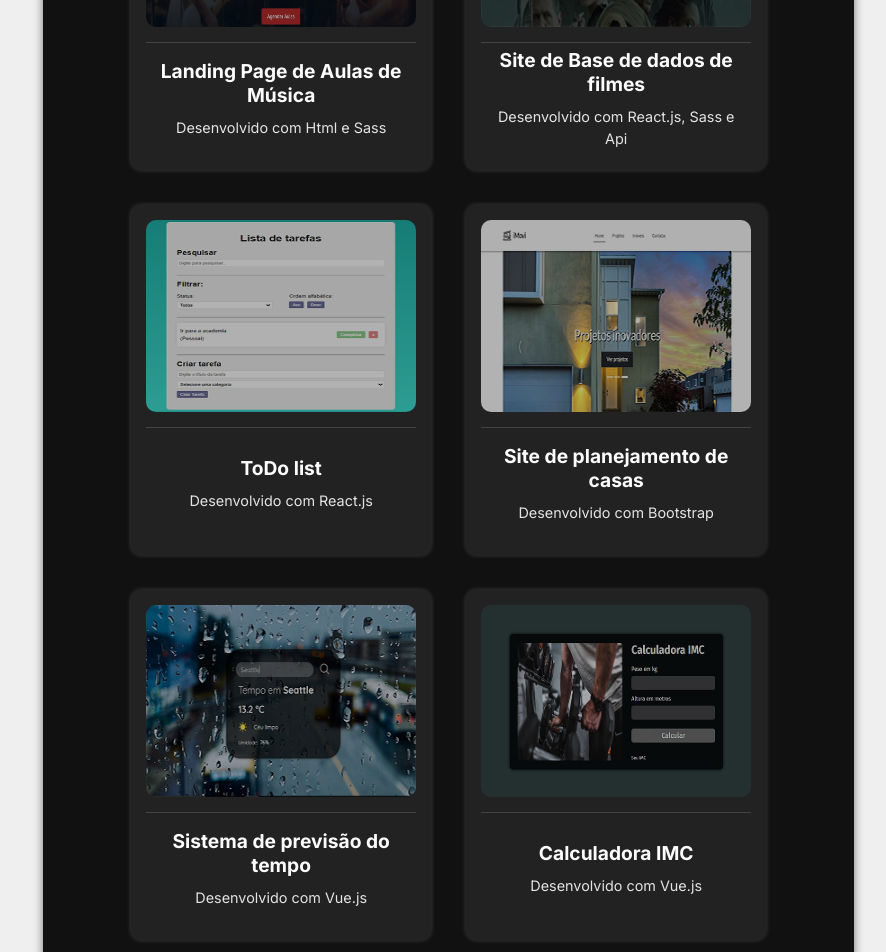
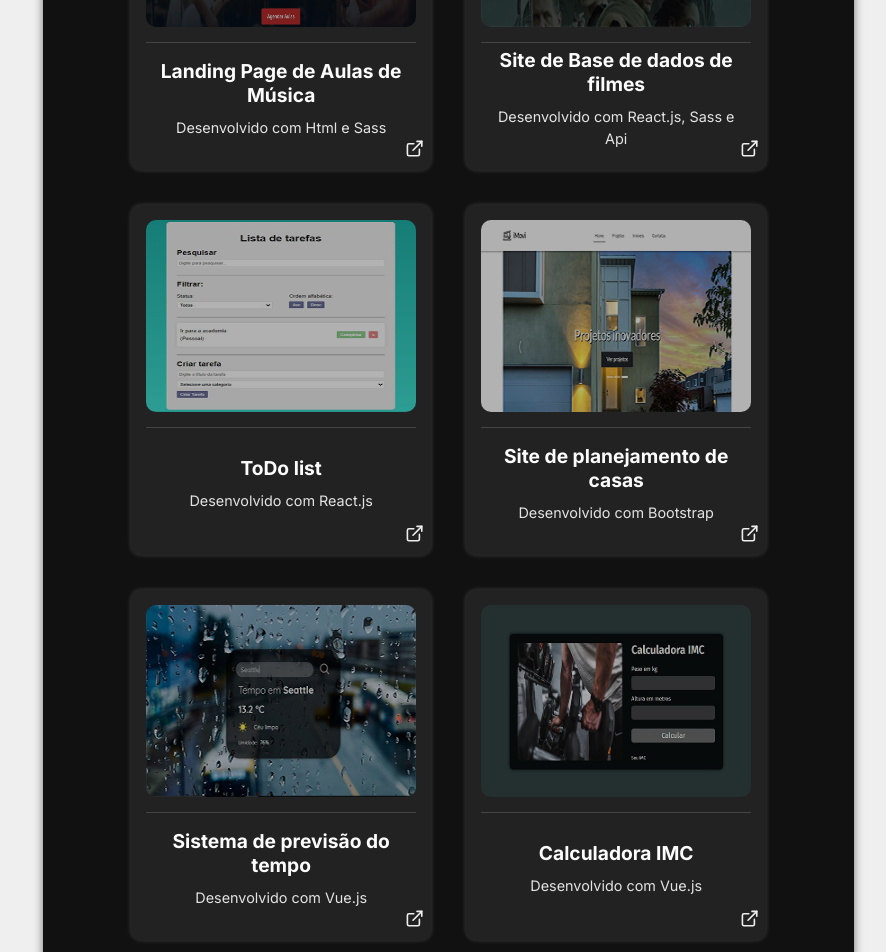
Before and after one commit to diogenesdev7/meuportfolio, a React (Vite) app: page / in a window 1280 px wide. Shown: the part 1280-2232 px from the top of the page, without its empty margins (394-1280 px from the left). Built offline with nearby package versions, Linux system fonts and the light colour scheme.

Commit message:
update links git

```diff
--- a/src/components/Projetos.jsx
+++ b/src/components/Projetos.jsx
@@ -7,6 +7,7 @@ import todolist from '../img/todolist1.jpg'
 import casas from '../img/casasedit.jpg'
 import previsaoTempo from '../img/previsaodotempo1.jpg'
 import calculadoraIMC from '../img/calculadoraIMC1.jpg'
+import { FiExternalLink } from 'react-icons/fi'
 
 const Projetos = () => {
   return (
@@ -21,6 +22,9 @@ const Projetos = () => {
             <a href="https://diogenesdev7.github.io/html-css/guitar%20classes/" target='_blank'><h4>Landing Page de Aulas de Música</h4></a>
               <p>Desenvolvido com Html e Sass</p>
             </div>
+              <a className='git-link' href="https://github.com/diogenesdev7/html-css/tree/main/guitar%20classes">
+                <FiExternalLink />
+              </a>
           </div>
           <div className="projetos-card">
             <div className="projetos-card-image">
@@ -30,6 +34,9 @@ const Projetos = () => {
             <a href="https://cinedatabase.vercel.app/" target='_blank'><h4>Site de Base de dados de filmes</h4></a>
               <p>Desenvolvido com React.js, Sass e Api</p>
             </div>
+              <a className='git-link' href="https://github.com/diogenesdev7/cinedatabase">
+                <FiExternalLink />
+              </a>
           </div>
           <div className="projetos-card">
             <div className="projetos-card-image">
@@ -39,6 +46,9 @@ const Projetos = () => {
             <a href="https://diogenesdev7.github.io/todolist_react/" target='_blank'><h4>ToDo list</h4></a>
               <p>Desenvolvido com React.js</p>
             </div>
+              <a className='git-link' href="https://github.com/diogenesdev7/todolist_react">
+                <FiExternalLink />
+              </a>
           </div>
           <div className="projetos-card">
             <div className="projetos-card-image">
@@ -48,6 +58,9 @@ const Projetos = () => {
             <a href="https://diogenesdev7.github.io/html-css/casas_planejadas/" target='_blank'><h4>Site de planejamento de casas</h4></a>
               <p>Desenvolvido com Bootstrap</p>
             </div>
+              <a className='git-link' href="https://github.com/diogenesdev7/html-css/tree/main/casas_planejadas">
+                <FiExternalLink />
+              </a>
           </div>
           <div className="projetos-card">
             <div className="projetos-card-image">
@@ -57,6 +70,9 @@ const Projetos = () => {
             <a href="https://diogenesdev7.github.io/previsao-do-tempo/" target='_blank'><h4>Sistema de previsão do tempo </h4></a>
               <p>Desenvolvido com Vue.js</p>
             </div>
+              <a className='git-link' href="https://github.com/diogenesdev7/previsao-do-tempo">
+                <FiExternalLink />
+              </a>
           </div>
           <div className="projetos-card">
             <div className="projetos-card-image">
@@ -66,6 +82,9 @@ const Projetos = () => {
             <a href="https://diogenesdev7.github.io/calculadoraIMC/" target='_blank'><h4>Calculadora IMC </h4></a>
               <p>Desenvolvido com Vue.js</p>
             </div>
+              <a className='git-link' href="https://github.com/diogenesdev7/calculadoraIMC">
+                <FiExternalLink />
+              </a>
           </div>
         </div>
     </section>
--- a/src/styles/components/projetos.sass
+++ b/src/styles/components/projetos.sass
@@ -17,6 +17,21 @@
     border-radius: 10px
     padding: 15px
     background-color: #222
+    position: relative
+
+    .git-link
+        background-color: transparent
+        border: none
+        color: #eee
+        position: absolute
+        right: 7px
+        bottom: 7px
+        font-size: 1.2rem
+        cursor: pointer
+        transition: .1s
+
+    .git-link:hover
+        color: #888
 
     .projetos-card-image
         width: 100%
```
Also changed, not shown: 1 other file (tests, documents, lock files or other folders).
